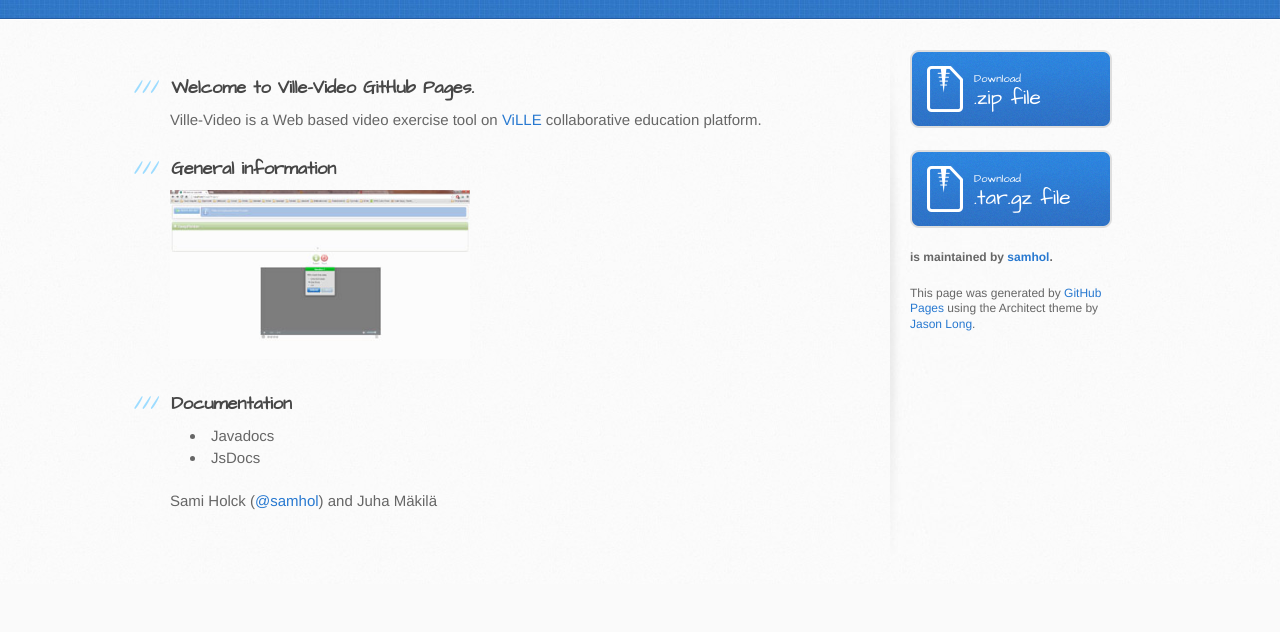
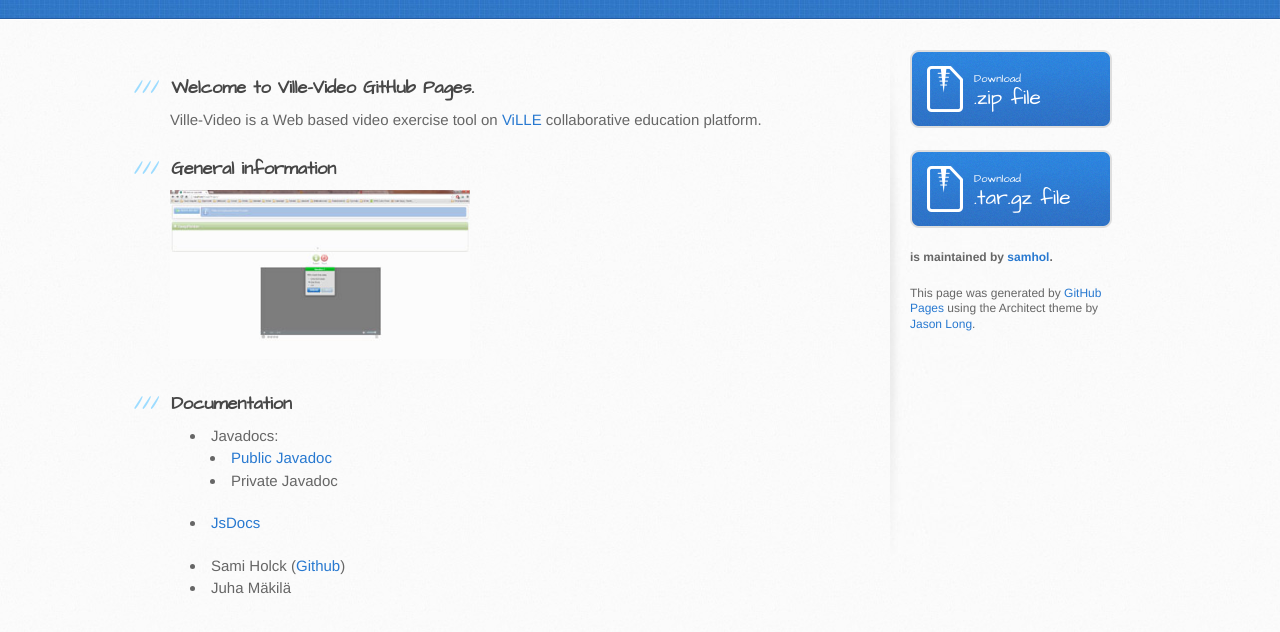
Before and after one commit to samhol/Ville-Video, a plain HTML site: page index.html in a window 1280 px wide. Shown: the part 216-848 px from the top of the page. Before the commit the page ends 800 px from the top, so only its background shows below. Drawn offline with Linux system fonts and the light colour scheme.

Commit message:
index.html update

```diff
--- a/index.html
+++ b/index.html
@@ -44,47 +44,35 @@
       <div class="inner">
     <h1>Ville-Video</h1>
     <h2>A student project for the University of Turku</h2>
-        <a href="https://github.com/samhol/Ville-Video" class="button"><small>View project on</small>GitHub</a>
-      </div>
+    <a href="https://github.com/samhol/Ville-Video" class="button"><small>View project on</small>GitHub</a> </div>
     </header>
-
 <div id="content-wrapper">
       <div class="inner clearfix">
     <section id="main-content">
-          <h3>
-<a name="welcome-to-ville-video-github-pages" class="anchor" href="#welcome-to-ville-video-github-pages"><span class="octicon octicon-link"></span></a>Welcome to Ville-Video GitHub Pages.</h3>
-          <p>Ville-Video is a Web based video exercise tool on <a href="http://ville.cs.utu.fi/">ViLLE</a>  collaborative education platform.</p>
-
-<h3>
-<a name="general-information" class="anchor" href="#general-information"><span class="octicon octicon-link"></span></a>General information</h3>
+          <h3> <a name="welcome-to-ville-video-github-pages" class="anchor" href="#welcome-to-ville-video-github-pages"><span class="octicon octicon-link"></span></a>Welcome to Ville-Video GitHub Pages.</h3>
+          <p>Ville-Video is a Web based video exercise tool on <a href="http://ville.cs.utu.fi/">ViLLE</a> collaborative education platform.</p>
+          <h3> <a name="general-information" class="anchor" href="#general-information"><span class="octicon octicon-link"></span></a>General information</h3>
           <p><a href="#" onMouseOut="MM_swapImgRestore()" onMouseOver="MM_swapImage('ask','','images/executorAnsw.jpg',1)"><img src="images/executorAsk.jpg" alt="Answering view" name="ask" width="300" height="169" id="ask"></a></p>
-
-<h3>
-<a name="documentation" class="anchor" href="#documentation"><span class="octicon octicon-link"></span></a>Documentation</h3>
+          <h3> <a name="documentation" class="anchor" href="#documentation"><span class="octicon octicon-link"></span></a>Documentation</h3>
           <ul style="list-style: none;">
-  <li>Javadocs</li>
-  <li>JsDocs</li>
+        <li>Javadocs:
+              <ul>
+            <li><a href="Documentation/Javadoc/public/index.html">Public Javadoc</a></li>
+            <li>Private Javadoc</li>
           </ul>
-<p>Sami Holck (<a href="https://github.com/samhol" class="user-mention">@samhol</a>) and Juha Mäkilä</p>
+            </li>
+        <li><a href="Documentation/jsdocs/index.html">JsDocs</a></li>
+      </ul>
+          <ul>
+        <li>Sami Holck (<a href="https://github.com/samhol" class="user-mention">Github</a>) </li>
+        <li>Juha Mäkilä</li>
+      </ul>
         </section>
-
-        <aside id="sidebar">
-          <a href="https://github.com/samhol/Ville-Video/zipball/master" class="button">
-            <small>Download</small>
-            .zip file
-          </a>
-          <a href="https://github.com/samhol/Ville-Video/tarball/master" class="button">
-            <small>Download</small>
-            .tar.gz file
-          </a>
-
+    <aside id="sidebar"> <a href="https://github.com/samhol/Ville-Video/zipball/master" class="button"> <small>Download</small> .zip file </a> <a href="https://github.com/samhol/Ville-Video/tarball/master" class="button"> <small>Download</small> .tar.gz file </a>
           <p class="repo-owner"><a href="https://github.com/samhol/Ville-Video"></a> is maintained by <a href="https://github.com/samhol">samhol</a>.</p>
-
           <p>This page was generated by <a href="pages.github.com">GitHub Pages</a> using the Architect theme by <a href="https://twitter.com/jasonlong">Jason Long</a>.</p>
         </aside>
   </div>
     </div>
-
-
 </body>
 </html>
```
Lines whose indentation alone changed are shown as unchanged.
